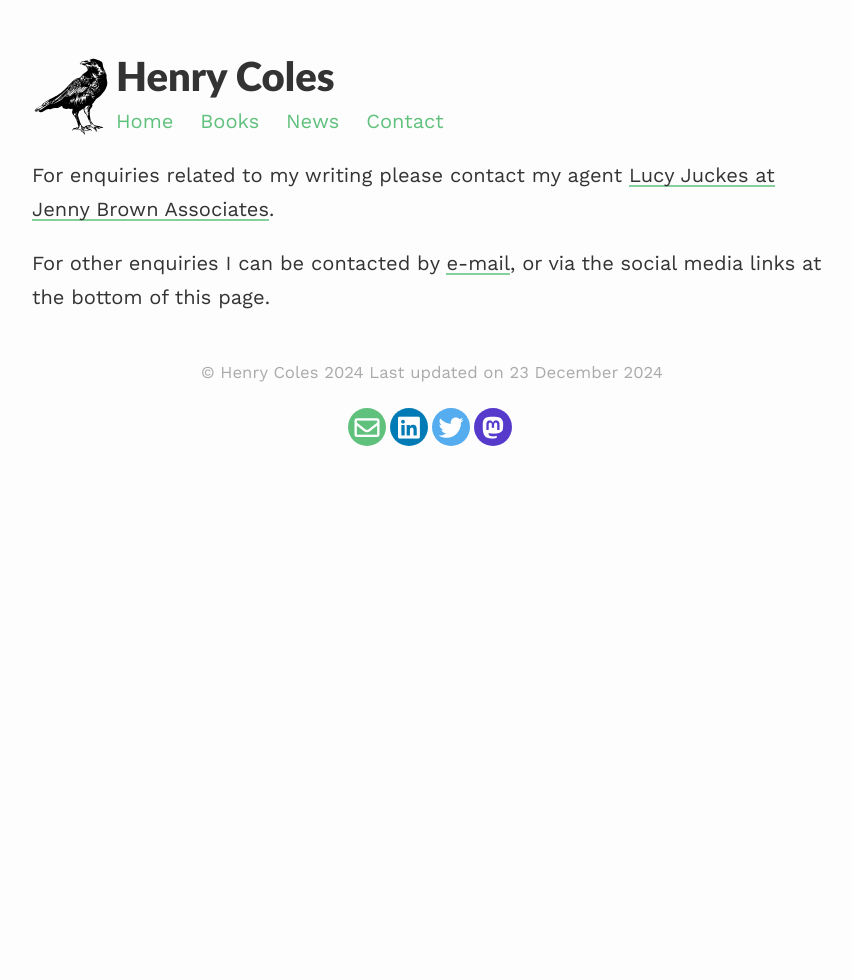
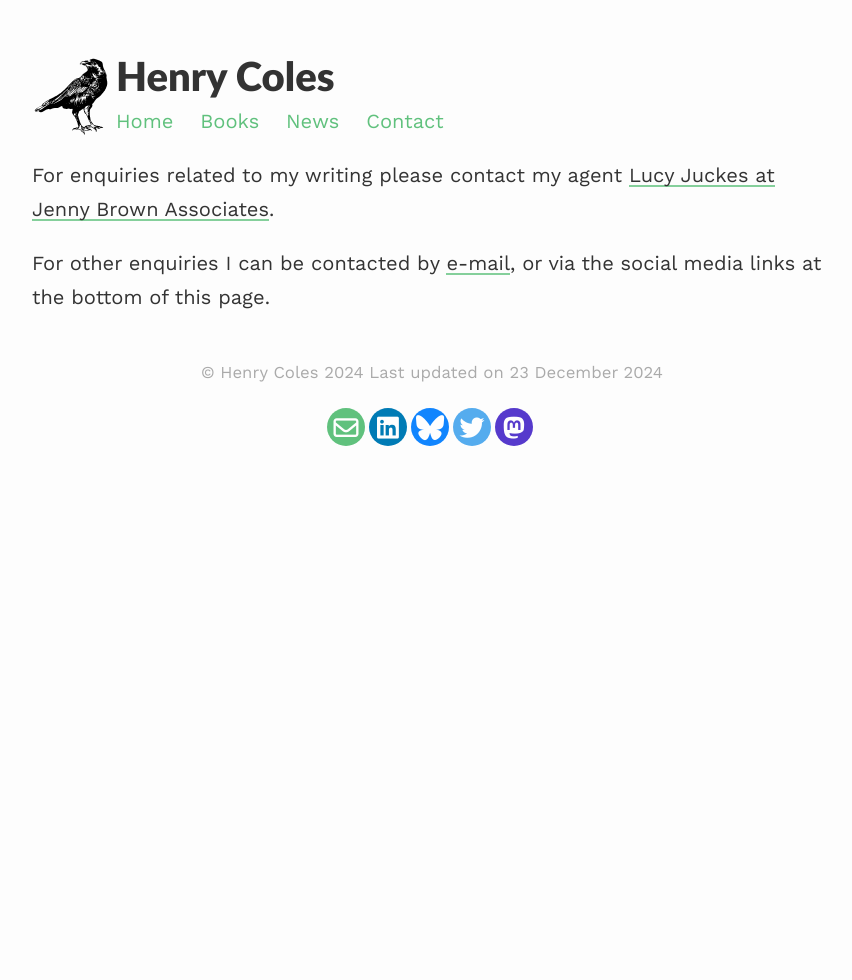
Before and after one commit to hcoles/henrycoles, a Jekyll site: the page built from _pages/contact.md, in a window 1280 px wide. Shown: the whole page, without its empty margins (208-1060 px from the left). Built offline with Jekyll 4.4.1, drawn with Linux system fonts in a browser that asks for light colours; nearby versions of some CDN libraries.

Commit message:
add bluesky

```diff
--- a/_config.yml
+++ b/_config.yml
@@ -13,6 +13,7 @@ permalink: /news/:year/:title/
 paginate_path: /news/page:num/
 
 # Social media links in footer
+bluesky: "pitest.bsky.social"
 twitter: "_pitest"
 linkedin: "henry-coles-474ab93"
 stackoverflow: "#"
--- a/_includes/social-footer.html
+++ b/_includes/social-footer.html
@@ -14,6 +14,15 @@ class="social-button linkedin"
 href="https://www.linkedin.com/in/{{ site.linkedin }}" itemprop="sameAs"
 target="_blank">
 <i class="fab fa-linkedin"></i>
+</a>
+{%- endif -%}
+
+{%- if site.bluesky -%}
+<a title="{{ _locale_string_follow | replace: '[NAME]', 'Bluesky' }}"
+class="social-button bluesky"
+href="https://bsky.app/profile/{{ site.bluesky }}" itemprop="sameAs"
+target="_blank">
+<i class="fab fa-bluesky"></i>
 </a>
 {%- endif -%}
 
--- a/_layouts/clean.html
+++ b/_layouts/clean.html
@@ -14,7 +14,7 @@
         {% include favicon.html %}
 
         <!-- Load fontawesome here for faster loadtimes: https://stackoverflow.com/a/35880730/9523246 -->
-        <script type="text/javascript"> (function() { var css = document.createElement('link'); css.href = 'https://use.fontawesome.com/releases/v5.11.0/css/all.css'; css.rel = 'stylesheet'; css.type = 'text/css'; document.getElementsByTagName('head')[0].appendChild(css); })(); </script>
+        <script type="text/javascript"> (function() { var css = document.createElement('link'); css.href = 'https://use.fontawesome.com/releases/v6.5.2/css/all.css'; css.rel = 'stylesheet'; css.type = 'text/css'; document.getElementsByTagName('head')[0].appendChild(css); })(); </script>
     </head>
 
     <body>
--- a/_layouts/default.html
+++ b/_layouts/default.html
@@ -20,7 +20,7 @@
         {% include favicon.html %}
 
         <!-- Load fontawesome here for faster loadtimes: https://stackoverflow.com/a/35880730/9523246 -->
-        <script type="text/javascript"> (function() { var css = document.createElement('link'); css.href = 'https://use.fontawesome.com/releases/v5.11.0/css/all.css'; css.rel = 'stylesheet'; css.type = 'text/css'; document.getElementsByTagName('head')[0].appendChild(css); })(); </script>
+        <script type="text/javascript"> (function() { var css = document.createElement('link'); css.href = 'https://use.fontawesome.com/releases/v6.5.2/css/all.css'; css.rel = 'stylesheet'; css.type = 'text/css'; document.getElementsByTagName('head')[0].appendChild(css); })(); </script>
     </head>
 
     <body>
--- a/assets/css/_sass/footer-social.scss
+++ b/assets/css/_sass/footer-social.scss
@@ -40,6 +40,7 @@
 .fa-quora
 .fa-instagram
 .fa-mastodon
+.fa-bluesky
 .fa-stack-overflow {
   font-size: 25px;
 }
@@ -58,11 +59,23 @@
   background: #55acee;
 }
 
+.rounded-social-buttons .social-button.bluesky {
+  background: #1185FE;
+}
+
 .rounded-social-buttons .social-button.twitter:hover, .rounded-social-buttons .social-button.twitter:focus {
   color: #55acee;
   background: #fefefe;
   border-color: #55acee;
 }
+
+.rounded-social-buttons .social-button.bluesky:hover, .rounded-social-buttons .social-button.bluesky:focus {
+  color: #1185FE;
+  background: #fefefe;
+  border-color: #1185FE;
+
+}
+
 
 .rounded-social-buttons .social-button.mastodon {
   background: #563ACC;
```
